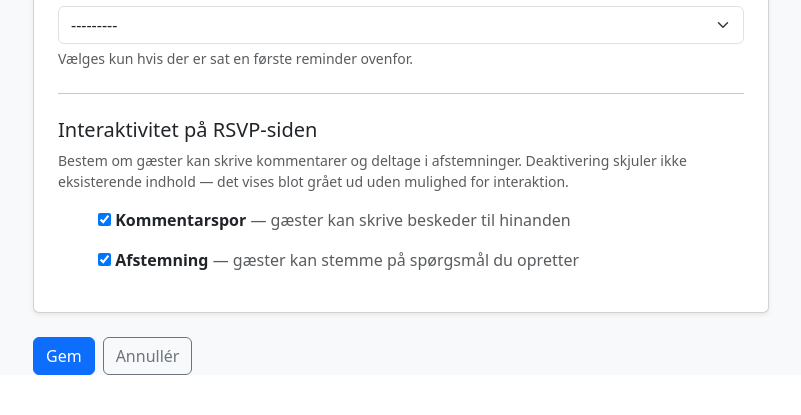
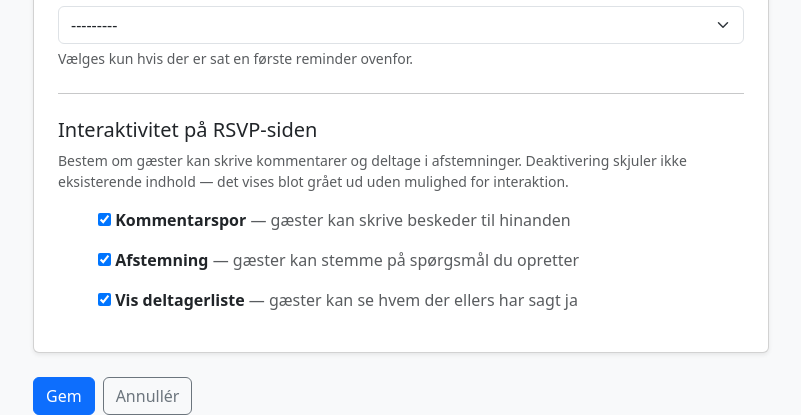
Before and after one commit to Kirederb-Vibing/Vibe_Invite, a Django app: page /event/ny/ in a window 1280 px wide. Shown: the part 1784-2199 px from the top of the page, without its empty margins (239-1040 px from the left). Before the commit the page ends 2159 px from the top, so only its background shows below. Run offline with Django 5.2, Linux system fonts and the light colour scheme; the visitor is signed in with stand-in values (Sample User, id 1); data that the repository does not hold is empty; parts of the project's set-up code (start-up, migrations or seed data) failed here and were passed over; some libraries are stand-ins or nearby versions.

Commit message:
Vis/skjul deltagerliste for gæster (toggle per event)
- Nyt felt vis_deltagerliste på Event (default: True)
- Toggle i event opret/rediger under "Interaktivitet på RSVP-siden"
- Når slået fra: "Disse har også sagt ja" skjules på bekræftelses-
  og oversigts-siderne for både solo og husstand

Co-Authored-By: Claude Sonnet 4.6 <noreply@anthropic.com>

```diff
--- a/events/forms.py
+++ b/events/forms.py
@@ -29,7 +29,8 @@ class EventForm(forms.ModelForm):
                   'tema', 'baggrundsbillede', 'oenskeliste_url',
                   'farve_baggrund', 'farve_moenster',
                   'reminder_dage_foer', 'reminder_interval',
-                  'kommentarer_aktiveret', 'afstemning_aktiveret')
+                  'kommentarer_aktiveret', 'afstemning_aktiveret',
+                  'vis_deltagerliste')
         widgets = {
             'dato': forms.DateTimeInput(attrs={'type': 'datetime-local', 'class': 'form-control'}, format='%Y-%m-%dT%H:%M'),
             'sidste_svardag': forms.DateTimeInput(attrs={'type': 'datetime-local', 'class': 'form-control'}, format='%Y-%m-%dT%H:%M'),
--- a/events/models.py
+++ b/events/models.py
@@ -108,6 +108,11 @@ class Event(models.Model):
         default=True,
         verbose_name=_('Afstemning aktiveret'),
         help_text=_('Gæster kan stemme på afstemninger på RSVP-siden.')
+    )
+    vis_deltagerliste = models.BooleanField(
+        default=True,
+        verbose_name=_('Vis deltagerliste for gæster'),
+        help_text=_('Gæster kan se hvem der ellers har sagt ja.')
     )
     aflyst = models.BooleanField(default=False, verbose_name=_('Aflyst'))
     aflysning_besked = models.TextField(
--- a/events/templates/events/event_form.html
+++ b/events/templates/events/event_form.html
@@ -17,7 +17,7 @@
                     <h2 class="mb-3">{{ titel }}</h2>
 
                     {% for field in form %}
-                        {% if field.html_name not in 'tema,baggrundsbillede,oenskeliste_url,farve_baggrund,farve_moenster,reminder_dage_foer,reminder_interval,kommentarer_aktiveret,afstemning_aktiveret' %}
+                        {% if field.html_name not in 'tema,baggrundsbillede,oenskeliste_url,farve_baggrund,farve_moenster,reminder_dage_foer,reminder_interval,kommentarer_aktiveret,afstemning_aktiveret,vis_deltagerliste' %}
                         <div class="mb-3">
                             <label class="form-label">{{ field.label }}</label>
                             {{ field }}
@@ -138,6 +138,16 @@
                             <label class="form-check-label" for="{{ form.afstemning_aktiveret.id_for_label }}">
                                 <span class="fw-semibold">{% trans "Afstemning" %}</span>
                                 <span class="text-muted fw-normal"> — {% trans "gæster kan stemme på spørgsmål du opretter" %}</span>
+                            </label>
+                        </div>
+                    </div>
+
+                    <div class="mb-3">
+                        <div class="form-check form-switch">
+                            {{ form.vis_deltagerliste }}
+                            <label class="form-check-label" for="{{ form.vis_deltagerliste.id_for_label }}">
+                                <span class="fw-semibold">{% trans "Vis deltagerliste" %}</span>
+                                <span class="text-muted fw-normal"> — {% trans "gæster kan se hvem der ellers har sagt ja" %}</span>
                             </label>
                         </div>
                     </div>
--- a/events/views.py
+++ b/events/views.py
@@ -815,7 +815,7 @@ def rsvp_oversigt(request, token):
                     'frist_passeret': frist_passeret,
                     'kan_aendre_til': kan_aendre_til,
                     'afbud_form': form,
-                    'andre_ja': _andre_deltagere(event, ekskluder_email=invitation.email),
+                    'andre_ja': _andre_deltagere(event, ekskluder_email=invitation.email) if event.vis_deltagerliste else [],
                     'event': event,
                     **_rsvp_kontekst(event, request),
                 })
@@ -830,7 +830,7 @@ def rsvp_oversigt(request, token):
             'frist_passeret': frist_passeret,
             'kan_aendre_til': kan_aendre_til,
             'afbud_form': AfbudEfterFristForm(),
-            'andre_ja': _andre_deltagere(event, ekskluder_email=invitation.email),
+            'andre_ja': _andre_deltagere(event, ekskluder_email=invitation.email) if event.vis_deltagerliste else [],
             'event': event,
             'kommentarer': event.kommentarer.all(),
             'kommentar_form': KommentarForm(),
@@ -897,7 +897,7 @@ def rsvp_oversigt(request, token):
             'kan_aendre_til': kan_aendre_til,
             'kan_aendre_medlem': kan_aendre_medlem,
             'afbud_form': AfbudEfterFristForm() if frist_passeret and husstand.status == 'ja' else None,
-            'andre_ja': _andre_deltagere(event),
+            'andre_ja': _andre_deltagere(event) if event.vis_deltagerliste else [],
             'event': event,
             'er_solo': er_solo,
             'solo_navn': solo_navn,
@@ -913,7 +913,7 @@ def rsvp_bekræftet(request, token):
     invitation = Invitation.objects.filter(token=token).first()
     if invitation:
         event = invitation.event
-        andre_ja = _andre_deltagere(event, ekskluder_email=invitation.email) if invitation.status == 'ja' else []
+        andre_ja = _andre_deltagere(event, ekskluder_email=invitation.email) if invitation.status == 'ja' and event.vis_deltagerliste else []
         return render(request, 'events/bekræftet.html', {
             'invitation': invitation,
             'andre_ja': andre_ja,
@@ -923,7 +923,7 @@ def rsvp_bekræftet(request, token):
     husstand = Husstand.objects.filter(token=token).first()
     if husstand:
         event = husstand.event
-        andre_ja = _andre_deltagere(event) if husstand.status == 'ja' else []
+        andre_ja = _andre_deltagere(event) if husstand.status == 'ja' and event.vis_deltagerliste else []
         return render(request, 'events/bekræftet.html', {
             'husstand': husstand,
             'andre_ja': andre_ja,
```
Also changed, not shown: events/migrations/0019_vis_deltagerliste.py (added).
